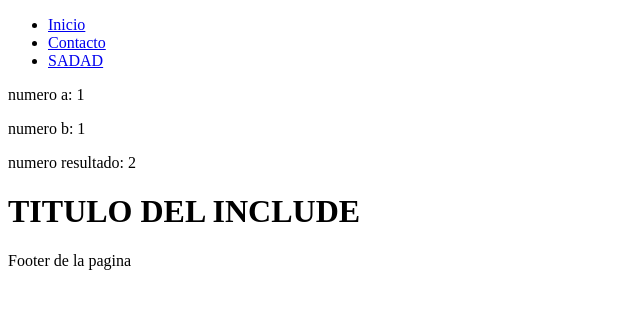
After one commit to GiuliannT/pruebaDjango, a Django app: page /bienvenido/sumar/1/1 in a window 1280 px wide. The commit adds this page. Shown: the top 309 px of the page, without its empty margins (0-640 px from the left). Run offline with Django 3.2, Linux system fonts and the light colour scheme.

Commit message:
include y extends

```diff
--- /dev/null
+++ b/empresa/templates/bienvenido/base.html
@@ -0,0 +1,33 @@
+<!DOCTYPE html>
+<html lang="en">
+<head>
+    <meta charset="UTF-8">
+    <meta http-equiv="X-UA-Compatible" content="IE=edge">
+    <meta name="viewport" content="width=device-width, initial-scale=1.0">
+    <title>
+        {% block titulo %}
+        TITULO POR DEFECTO
+        {% endblock titulo %}
+    </title>
+</head>
+<body>
+    <header>
+        <nav>
+            <ul>
+                <li><a href="#">Inicio</a></li>
+                <li><a href="#">Contacto</a></li>
+                <li><a href="#">SADAD</a></li>
+            </ul>
+        </nav>
+    </header>
+
+    {% block contenido %}
+    {% endblock %}
+
+    {% include 'bienvenido/pruebaIncludes.html'%}
+
+    <footer>
+        <p>Footer de la pagina</p>
+    </footer>
+</body>
+</html>
--- /dev/null
+++ b/empresa/templates/bienvenido/pruebaIncludes.html
@@ -0,0 +1 @@
+<h1>TITULO DEL INCLUDE</h1>
--- /dev/null
+++ b/empresa/templates/bienvenido/suma.html
@@ -0,0 +1,18 @@
+{% extends 'bienvenido/base.html' %}
+
+{% block titulo %}
+PAGINA SUMAR
+{% endblock titulo %}
+
+{% block contenido %}
+<p>
+    numero a: {{a}}
+</p>
+<p>
+    numero b: {{b}}
+</p>
+<p>
+    numero resultado: {{resultado}}
+</p>
+
+{% endblock %}
--- a/empresa/urls.py
+++ b/empresa/urls.py
@@ -4,5 +4,9 @@ from . import views
 urlpatterns = [
     path("", views.inicio),
     path("bienvenido/", views.saludar),
-    path("otra_url/", views.saludar2)
+    path("otra_url/", views.saludar2),
+    path("numero/<int:numero_x>/", views.ver_numero),
+    path("saludar/<str:nombre>/", views.saludar),
+
+    path("sumar/<int:a>/<int:b>", views.sumar)
 ]
--- a/empresa/views.py
+++ b/empresa/views.py
@@ -10,10 +10,27 @@ def inicio(request):
     return render(request, "bienvenido/inicio.html", contexto)
     #return HttpResponse("<h1>Pagina de inicio<h1>")
 
-def saludar(request):
-    variable = 5+7
-    return HttpResponse(f"Hola mundo {variable}")
+def saludar(request, nombre):
+    contexto = {
+        "nombre":nombre
+    }
+    return render(request, "bienvenido/saludar.html", contexto)
 
 def saludar2(request):
     variable = 4214124+414
     return HttpResponse(f"Hola mundosdada {variable}")
+
+def ver_numero(request, numero_x):
+    contexto = {
+        "numero":numero_x
+    }
+    return render(request, "bienvenido/inicio.html", contexto)
+
+def sumar(request, a, b):
+    resultado = a + b
+    contexto = {
+        "a":a,
+        "b":b,
+        "resultado":resultado
+    }
+    return render(request, "bienvenido/suma.html", contexto)
```
Also changed, not shown: empresa/templates/bienvenido/inicio.html (+13 -13 lines), empresa/templates/bienvenido/saludar.html (added, +10 -0 lines).
